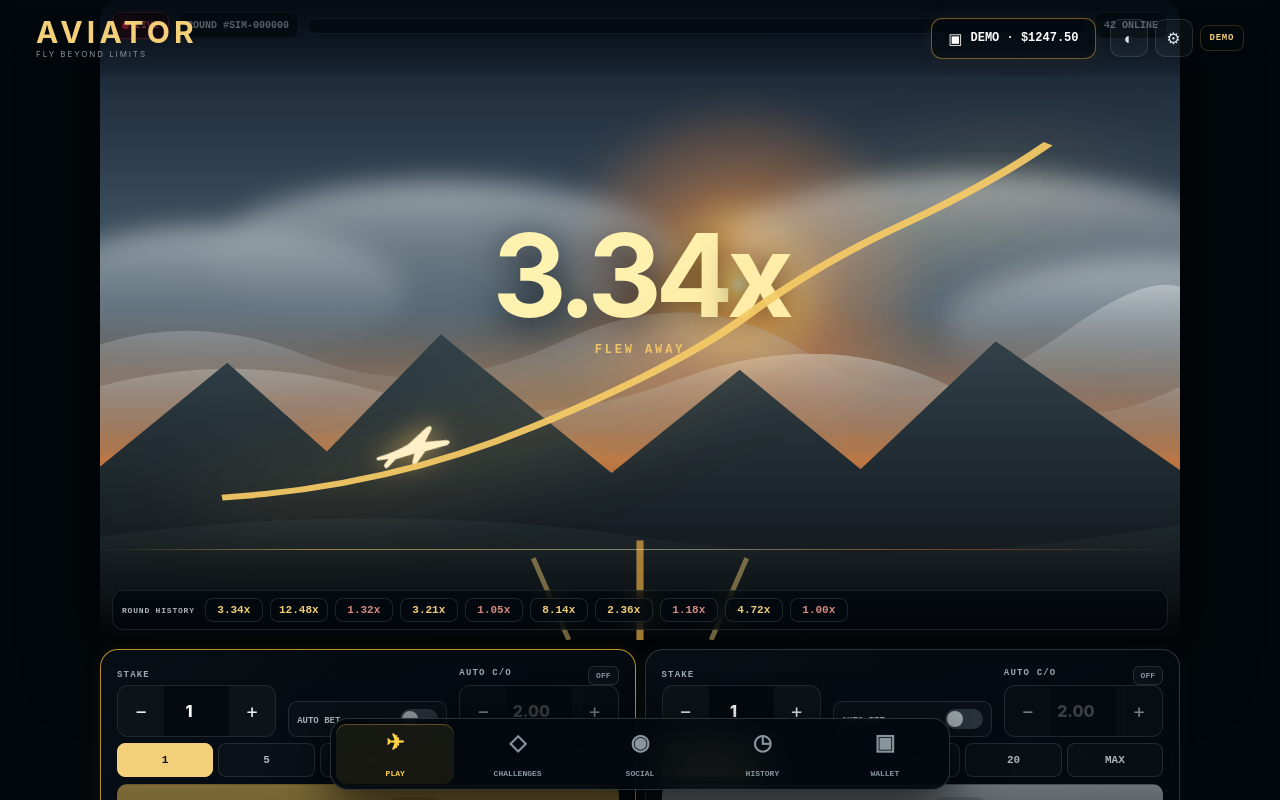
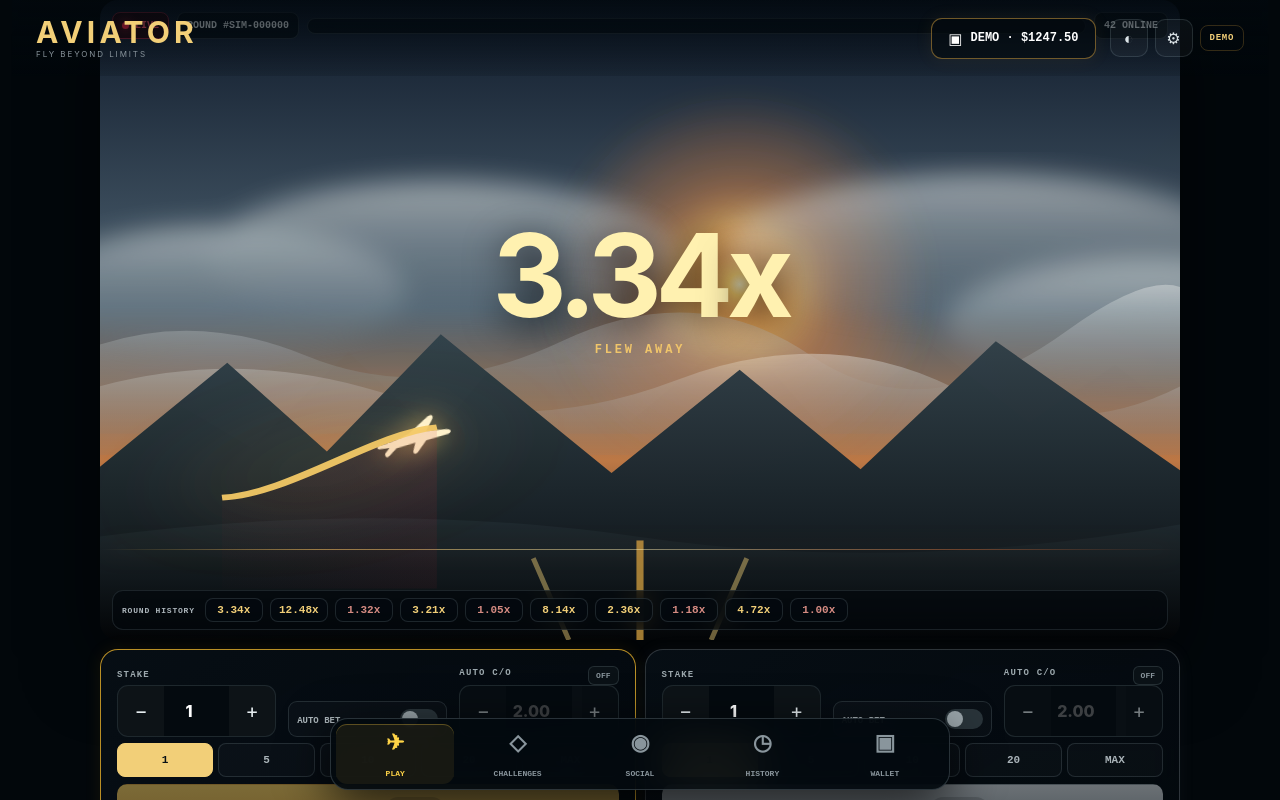
Before and after one commit to bmat3337-web/aviator-app, a Next.js app: page / in a window 1280 px wide. Shown: the top 800 px of the page. Built offline with nearby package versions, Linux system fonts and the light colour scheme.

Commit message:
fix(ui): bind flight path to aircraft progress in Next.js cockpit

```diff
--- a/src/ui/AviatorProductionApp.tsx
+++ b/src/ui/AviatorProductionApp.tsx
@@ -217,9 +217,17 @@ export function AviatorProductionApp({
     }
   };
 
+  // One normalized progress value drives the aircraft and the visible trajectory.
+  // Clamp progress to keep the scene stable before launch and after the round ends.
   const progress = Math.min(1, Math.max(0, (snapshot.round.multiplier - 1) / 9));
-  const aircraftX = 9 + progress * 77;
-  const aircraftY = 78 - Math.pow(progress, 1.45) * 58;
+  const aircraftX = 7 + progress * 85;
+  const aircraftY = 82 - Math.pow(progress, 1.2) * 70;
+  const trajectoryControl1X = 7 + progress * 26;
+  const trajectoryControl1Y = 82 - progress * 2;
+  const trajectoryControl2X = 7 + progress * 62;
+  const trajectoryControl2Y = 82 - Math.pow(progress, 1.05) * 54;
+  const trajectoryPath = `M 7 82 C ${trajectoryControl1X} ${trajectoryControl1Y}, ${trajectoryControl2X} ${trajectoryControl2Y}, ${aircraftX} ${aircraftY}`;
+  const trajectoryArea = `${trajectoryPath} L ${aircraftX} 100 L 7 100 Z`;
 
   const compactHistory = useMemo(() => {
     const merged = [...history, ...HISTORY_SEED];
@@ -279,8 +287,15 @@ export function AviatorProductionApp({
             </div>
             <div className="flight-horizon" />
             <svg className="trajectory" viewBox="0 0 100 100" preserveAspectRatio="none" aria-hidden="true">
-              <path d="M7 82 Q24 80 39 68 T61 46 T77 28 T92 12" className="trajectory-glow" />
-              <path d="M7 82 Q24 80 39 68 T61 46 T77 28 T92 12" className="trajectory-line" />
+              <defs>
+                <linearGradient id="trajectory-fill" x1="0" y1="1" x2="1" y2="0">
+                  <stop offset="0%" stopColor="#8F1824" stopOpacity="0.01" />
+                  <stop offset="100%" stopColor="#C52B38" stopOpacity="0.14" />
+                </linearGradient>
+              </defs>
+              <path d={trajectoryArea} className="trajectory-area" fill="url(#trajectory-fill)" />
+              <path d={trajectoryPath} className="trajectory-glow" />
+              <path d={trajectoryPath} className="trajectory-line" />
             </svg>
             <div className="cockpit-history" aria-label="Round History">
               <span className="history-label">ROUND HISTORY</span>
```
